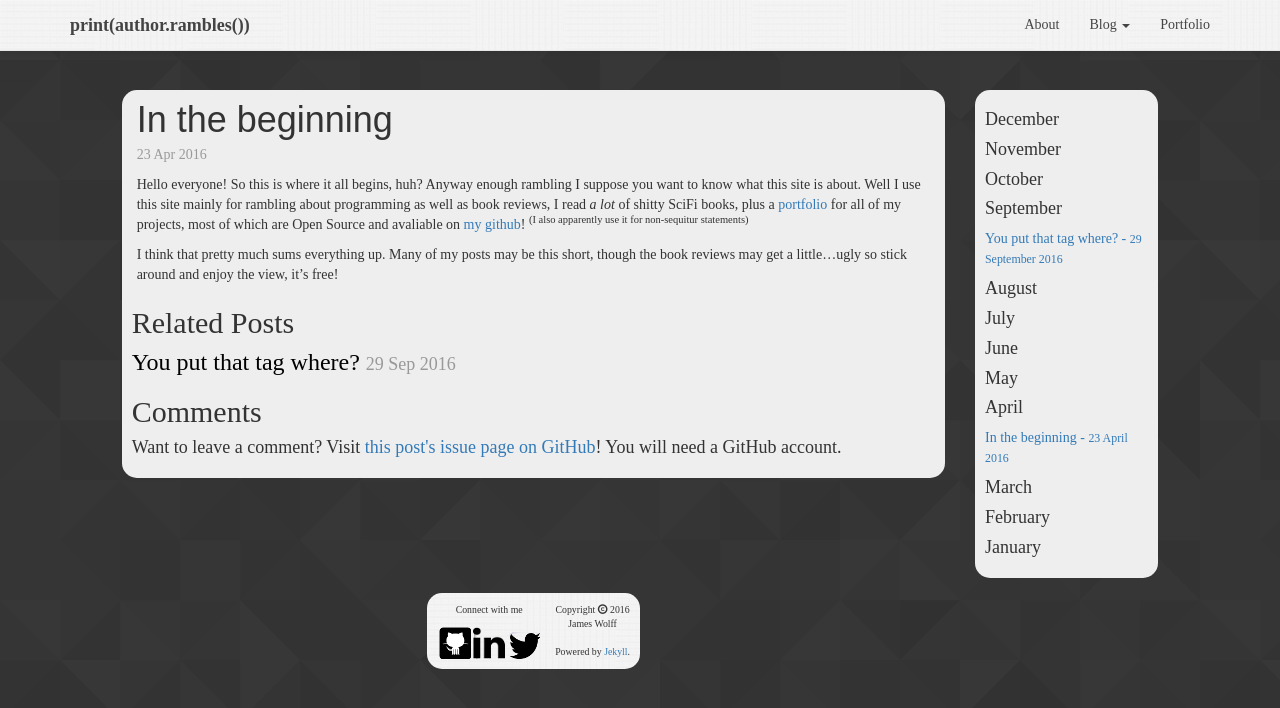
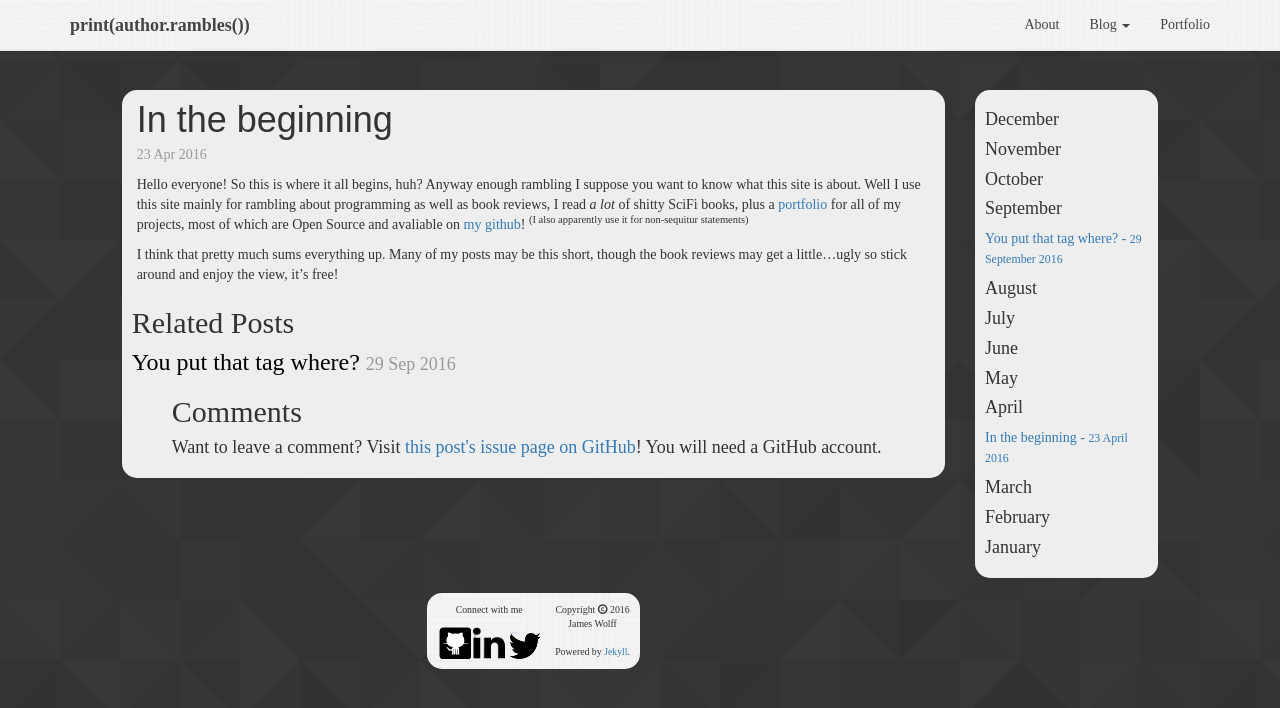
Before and after one commit to jwolff52/wolffblog, a Jekyll site: the page built from _posts/2016-04-23-in-the-beginning.md, in a window 1280 px wide. Shown: the top 708 px of the page. Built offline with Jekyll 4.4.1, drawn with Linux system fonts in a browser that asks for light colours; some web fonts are replaced.

Commit message:
Update common.css

```diff
--- a/css/common.css
+++ b/css/common.css
@@ -278,7 +278,7 @@ body {
 	}
 }
 
-#comment {
+#comments {
 	margin: 0 5%;
 }
 
```
